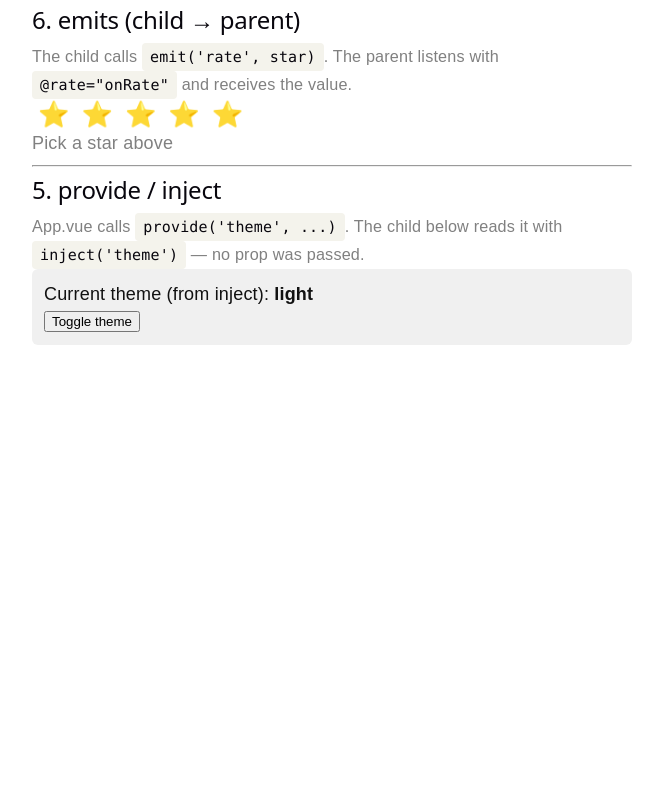
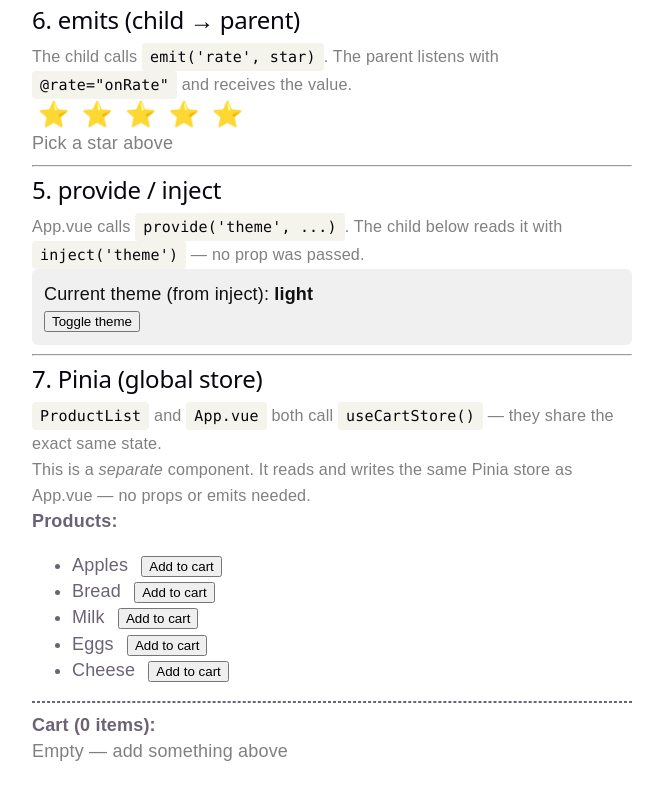
Before and after one commit to marsuleman59/my-vue-app, a Vue app: page / in a window 1280 px wide. Shown: the part 654-1454 px from the top of the page, without its empty margins (308-971 px from the left). Before the commit the page ends 1039 px from the top, so only its background shows below. Built offline with nearby package versions, Linux system fonts and the light colour scheme.

Commit message:
pinia global state management

```diff
--- a/package.json
+++ b/package.json
@@ -9,6 +9,7 @@
     "preview": "vite preview"
   },
   "dependencies": {
+    "pinia": "^3.0.4",
     "vue": "^3.5.32"
   },
   "devDependencies": {
--- a/src/App.vue
+++ b/src/App.vue
@@ -3,6 +3,8 @@ import { ref, computed, provide } from 'vue'
 import HelloWorld from './components/HelloWorld.vue'
 import ThemeDisplay from './components/ThemeDisplay.vue'
 import RatingPicker from './components/RatingPicker.vue'
+import ProductList from './components/ProductList.vue'
+import { useCartStore } from './stores/cart'
 
 // 1. Reactive state with ref()
 const count = ref(0)
@@ -35,6 +37,10 @@ const rating = ref(null)
 function onRate(star) {
   rating.value = star
 }
+
+// 7. Pinia store — shared global state
+// useCartStore() returns the same store instance everywhere it's called
+const cart = useCartStore()
 </script>
 
 <template>
@@ -109,5 +115,31 @@ function onRate(star) {
       </p>
       <ThemeDisplay />
     </section>
+
+    <hr />
+
+    <!-- 7. Pinia -->
+    <section>
+      <h2>7. Pinia (global store)</h2>
+      <p style="color: gray; font-size: 0.9em;">
+        <code>ProductList</code> and <code>App.vue</code> both call
+        <code>useCartStore()</code> — they share the exact same state.
+      </p>
+
+      <!-- ProductList adds items to the store -->
+      <ProductList />
+
+      <hr style="border-style: dashed;" />
+
+      <!-- App.vue reads the same store directly -->
+      <strong>Cart ({{ cart.total }} item{{ cart.total === 1 ? '' : 's' }}):</strong>
+      <p v-if="cart.items.length === 0" style="color: gray;">Empty — add something above</p>
+      <ul v-else>
+        <li v-for="(item, i) in cart.items" :key="i">
+          {{ item }}
+          <button @click="cart.removeItem(i)" style="margin-left: 8px;">Remove</button>
+        </li>
+      </ul>
+    </section>
   </div>
 </template>
--- /dev/null
+++ b/src/components/ProductList.vue
@@ -0,0 +1,25 @@
+<script setup>
+import { useCartStore } from '../stores/cart'
+
+// Any component can call useCartStore() and get the same shared state
+const cart = useCartStore()
+
+const products = ['Apples', 'Bread', 'Milk', 'Eggs', 'Cheese']
+</script>
+
+<template>
+  <div>
+    <p style="color: gray; font-size: 0.9em;">
+      This is a <em>separate</em> component. It reads and writes the same
+      Pinia store as App.vue — no props or emits needed.
+    </p>
+
+    <strong>Products:</strong>
+    <ul>
+      <li v-for="product in products" :key="product">
+        {{ product }}
+        <button @click="cart.addItem(product)" style="margin-left: 8px;">Add to cart</button>
+      </li>
+    </ul>
+  </div>
+</template>
--- a/src/main.js
+++ b/src/main.js
@@ -1,5 +1,8 @@
 import { createApp } from 'vue'
+import { createPinia } from 'pinia'
 import './style.css'
 import App from './App.vue'
 
-createApp(App).mount('#appRoot')
+const app = createApp(App)
+app.use(createPinia())
+app.mount('#appRoot')
--- /dev/null
+++ b/src/stores/cart.js
@@ -0,0 +1,22 @@
+import { defineStore } from 'pinia'
+import { ref, computed } from 'vue'
+
+// defineStore('id', setup fn) — the id is unique across the app
+export const useCartStore = defineStore('cart', () => {
+  // state
+  const items = ref([])
+
+  // computed (getter)
+  const total = computed(() => items.value.length)
+
+  // actions
+  function addItem(name) {
+    items.value.push(name)
+  }
+
+  function removeItem(index) {
+    items.value.splice(index, 1)
+  }
+
+  return { items, total, addItem, removeItem }
+})
```
Also changed, not shown: 1 other file (tests, documents, lock files or other folders).
